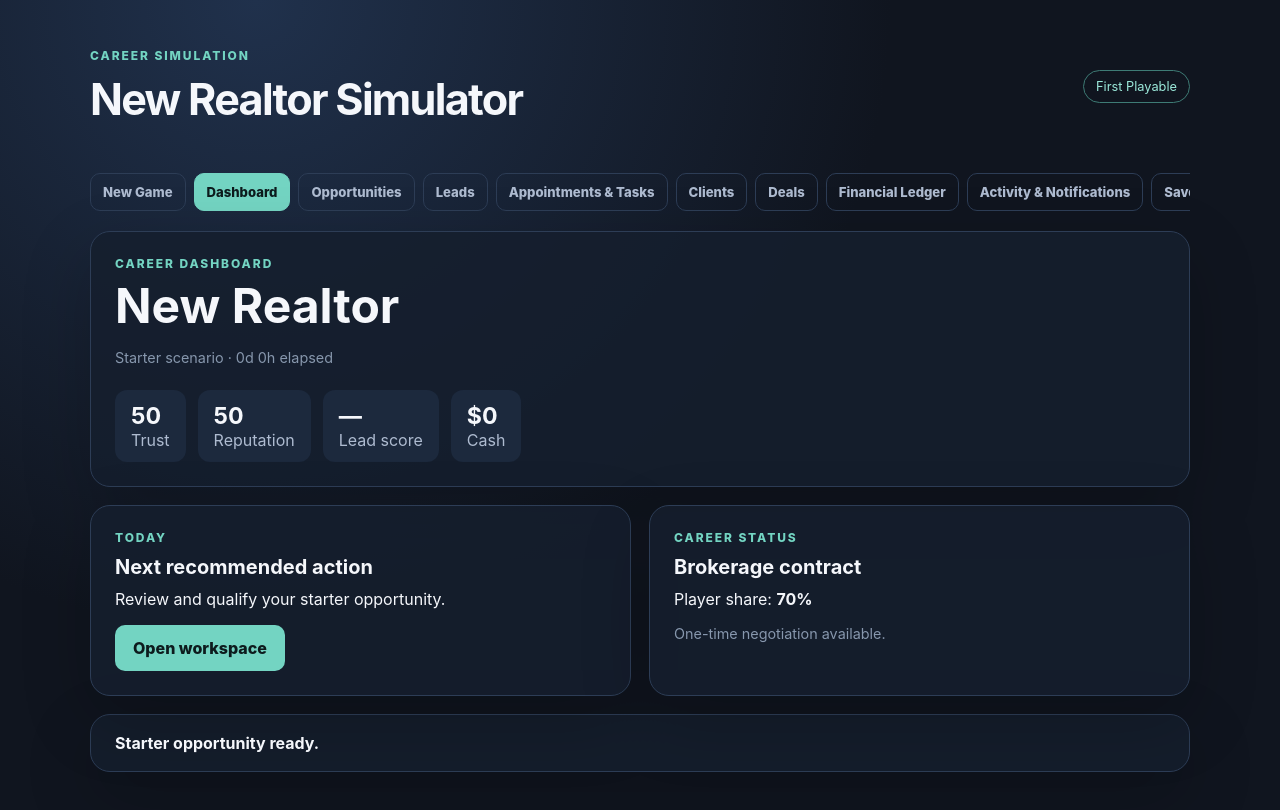
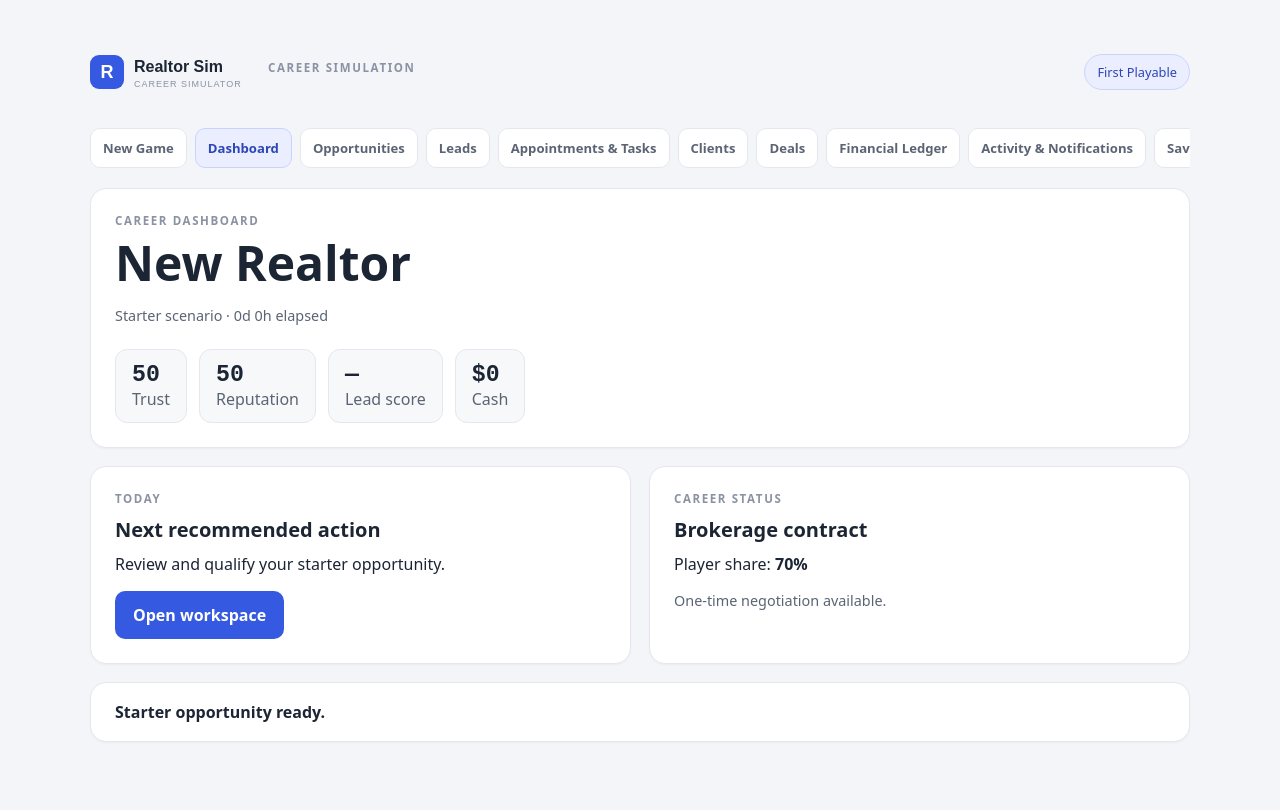
Before and after one commit to christopherebrownjr-cloud/real-estate-simulator, a website built with Vite: page index.html in a window 1280 px wide. Built offline with nearby package versions, Linux system fonts and the light colour scheme.

Commit message:
feat: integrate approved visual design foundation

```diff
--- a/src/main.js
+++ b/src/main.js
@@ -33,7 +33,7 @@ function screenContent() {
 function render() {
   document.querySelector('#app').innerHTML = `
     <section class="shell" aria-labelledby="game-title">
-      <header class="topbar"><div><p class="eyebrow">CAREER SIMULATION</p><h1 id="game-title">New Realtor Simulator</h1></div><span class="status">First Playable</span></header>
+      <header class="topbar"><div class="brand"><img src="/real-estate-simulator/assets/realtor-sim-logo.svg" alt="Realtor Sim" /><div><p class="eyebrow">CAREER SIMULATION</p><h1 id="game-title">New Realtor Simulator</h1></div></div><span class="status">First Playable</span></header>
       <nav class="nav" aria-label="Primary navigation">${navItems.map(([key, label]) => `<button type="button" class="nav-button ${screen === key ? 'active' : ''}" aria-current="${screen === key ? 'page' : 'false'}" data-screen="${key}">${label}</button>`).join('')}</nav>
       <main id="main-content" tabindex="-1">${screenContent()}</main>
       <section class="card feedback" role="status" aria-live="polite"><strong>${message}</strong></section>
--- a/src/styles.css
+++ b/src/styles.css
@@ -1,41 +1,29 @@
-:root { font-family: Inter, ui-sans-serif, system-ui, sans-serif; color: #f5f7fb; background: #10151f; font-synthesis: none; }
+:root { font-family: 'Instrument Sans', ui-sans-serif, system-ui, sans-serif; color: #1c2534; background: #f4f5f8; font-synthesis: none; }
 * { box-sizing: border-box; }
-body { margin: 0; min-width: 320px; min-height: 100vh; background: radial-gradient(circle at 20% 0%, #20314c, #10151f 48%); }
+body { margin: 0; min-width: 320px; min-height: 100vh; background: #f4f5f8; }
 .shell { width: min(1100px, calc(100% - 40px)); margin: 0 auto; padding: 32px 0 64px; }
-.topbar { display: flex; align-items: center; justify-content: space-between; gap: 24px; padding: 16px 0 48px; }
+.topbar { display: flex; align-items: center; justify-content: space-between; gap: 24px; padding: 16px 0 32px; }
+.brand { align-items: center; display: flex; gap: 18px; } .brand img { display: block; height: 48px; width: 160px; } .brand h1 { display: none; }
 h1, h2, p { margin-top: 0; } h1 { margin-bottom: 0; font-size: clamp(1.7rem, 4vw, 2.7rem); letter-spacing: -0.04em; } h2 { font-size: clamp(1.6rem, 4vw, 3rem); line-height: 1.05; max-width: 650px; margin-bottom: 18px; }
-.eyebrow { color: #73d4c2; font-size: .75rem; font-weight: 800; letter-spacing: .16em; margin-bottom: 10px; }
-.status { border: 1px solid #3e7b75; border-radius: 999px; color: #9be9da; font-size: .8rem; padding: 8px 12px; white-space: nowrap; }
-.card { background: rgba(22, 31, 46, .86); border: 1px solid #2d3d56; border-radius: 20px; box-shadow: 0 24px 70px rgba(0,0,0,.2); }
+.eyebrow { color: #8a92a3; font-size: .72rem; font-weight: 800; letter-spacing: .14em; margin-bottom: 10px; }
+.status { background: #eaeeff; border: 1px solid #c9d3ff; border-radius: 999px; color: #2c46b8; font-size: .8rem; padding: 8px 12px; white-space: nowrap; }
+.card { background: #fff; border: 1px solid #e4e7ee; border-radius: 16px; box-shadow: 0 1px 2px rgba(16,24,40,.04); }
 .nav { display: flex; gap: 8px; overflow-x: auto; padding: 0 0 20px; scrollbar-width: thin; }
-.nav-button { background: transparent; border: 1px solid #2d3d56; color: #aebbd0; cursor: pointer; font-size: .82rem; padding: 10px 12px; white-space: nowrap; }
-.nav-button.active { background: #73d4c2; border-color: #73d4c2; color: #0d1b1d; }
-.nav-button:focus-visible, button:focus-visible { outline: 3px solid #f6d365; outline-offset: 3px; }
+.nav-button { background: #fff; border: 1px solid #e4e7ee; border-radius: 10px; color: #5b6474; cursor: pointer; font-size: .82rem; padding: 10px 12px; white-space: nowrap; }
+.nav-button.active { background: #eaeeff; border-color: #c9d3ff; color: #2c46b8; font-weight: 700; }
+.nav-button:focus-visible, button:focus-visible { outline: 3px solid #3559e0; outline-offset: 3px; }
 .page { min-height: 360px; padding: clamp(24px, 5vw, 48px); }
-.form { display: grid; gap: 10px; max-width: 440px; margin-top: 28px; }
-.form label { color: #c2ccdb; font-size: .9rem; font-weight: 700; }
-.form input { background: #101a29; border: 1px solid #50627b; border-radius: 10px; color: #f5f7fb; font: inherit; padding: 13px 14px; }
-.form input:focus { border-color: #73d4c2; outline: 3px solid rgba(115, 212, 194, .2); }
-.entity-row { align-items: center; border-bottom: 1px solid #2d3d56; display: flex; gap: 16px; justify-content: space-between; padding: 15px 0; }
-.opportunity-card { align-items: center; background: #1c293d; border: 1px solid #3c526e; border-radius: 14px; color: #f5f7fb; cursor: pointer; display: flex; font: inherit; justify-content: space-between; padding: 18px; text-align: left; width: 100%; }
-.opportunity-card:hover, .opportunity-card:focus { border-color: #73d4c2; outline: 2px solid rgba(115, 212, 194, .2); }
-.opportunity-card small { color: #9eacc0; display: block; margin-top: 6px; }
-.detail-grid { display: grid; gap: 12px; grid-template-columns: repeat(3, minmax(0, 1fr)); margin: 28px 0; }
-.detail-grid > div { background: #1c293d; border-radius: 12px; display: grid; gap: 6px; padding: 16px; }
-.label { color: #8fa0b6; font-size: .75rem; text-transform: uppercase; letter-spacing: .08em; }
-.mono { font-family: ui-monospace, SFMono-Regular, monospace; font-size: .78rem; overflow-wrap: anywhere; }
-.badge { background: #203b4b; border-radius: 999px; color: #9be9da; font-size: .8rem; padding: 6px 10px; }
-.subheading { border-top: 1px solid #2d3d56; margin-top: 30px; padding-top: 24px; }
-.grid { display: grid; grid-template-columns: repeat(2, minmax(0, 1fr)); gap: 18px; }
-.grid .card { padding: 24px; min-height: 180px; }
-.hero { grid-column: 1 / -1; }
-h3 { font-size: 1.25rem; margin: 0 0 10px; }
-.metrics { display: flex; flex-wrap: wrap; gap: 12px; margin-top: 24px; }
-.metrics span { background: #1c293d; border-radius: 12px; color: #aebbd0; padding: 12px 16px; }
-.metrics b { color: #f5f7fb; display: block; font-size: 1.45rem; }
-.feedback { align-items: center; display: flex; justify-content: space-between; margin-top: 18px; padding: 18px 24px; }
-.feedback .actions { margin: 0; }
-.welcome { padding: clamp(28px, 7vw, 72px); } .welcome > p:not(.eyebrow):not(.note) { color: #c2ccdb; font-size: 1.08rem; line-height: 1.65; max-width: 650px; }
-.actions { display: flex; flex-wrap: wrap; gap: 12px; margin: 30px 0 18px; } button { border: 0; border-radius: 10px; background: #73d4c2; color: #0d1b1d; cursor: not-allowed; font: inherit; font-weight: 800; padding: 13px 18px; } button.secondary { background: transparent; border: 1px solid #50627b; color: #d8e2f0; }
-.note { color: #8797ad; font-size: .9rem; margin-bottom: 0; }
-@media (max-width: 700px) { .grid { grid-template-columns: 1fr; } .feedback { align-items: flex-start; flex-direction: column; gap: 12px; } .detail-grid { grid-template-columns: 1fr; } }
+.form { display: grid; gap: 10px; max-width: 440px; margin-top: 28px; } .form label { color: #5b6474; font-size: .9rem; font-weight: 700; } .form input { background: #fff; border: 1px solid #d3d8e2; border-radius: 10px; color: #1c2534; font: inherit; padding: 13px 14px; } .form input:focus { border-color: #3559e0; outline: 3px solid rgba(53,89,224,.2); }
+.entity-row { align-items: center; border-bottom: 1px solid #e4e7ee; display: flex; gap: 16px; justify-content: space-between; padding: 15px 0; }
+.opportunity-card { align-items: center; background: #fff; border: 1px solid #e4e7ee; border-radius: 14px; color: #1c2534; cursor: pointer; display: flex; font: inherit; justify-content: space-between; padding: 18px; text-align: left; width: 100%; }
+.opportunity-card:hover, .opportunity-card:focus { border-color: #c9d3ff; box-shadow: 0 2px 8px rgba(53,89,224,.08); outline: 2px solid rgba(53,89,224,.15); } .opportunity-card small { color: #5b6474; display: block; margin-top: 6px; }
+.detail-grid { display: grid; gap: 12px; grid-template-columns: repeat(3, minmax(0, 1fr)); margin: 28px 0; } .detail-grid > div { background: #f7f8fa; border: 1px solid #e4e7ee; border-radius: 12px; display: grid; gap: 6px; padding: 16px; }
+.label { color: #8a92a3; font-size: .75rem; text-transform: uppercase; letter-spacing: .08em; } .mono { font-family: ui-monospace, SFMono-Regular, monospace; font-size: .78rem; overflow-wrap: anywhere; }
+.badge { background: #eaeeff; border: 1px solid #c9d3ff; border-radius: 999px; color: #2c46b8; font-size: .8rem; padding: 6px 10px; } .subheading { border-top: 1px solid #e4e7ee; margin-top: 30px; padding-top: 24px; }
+.grid { display: grid; grid-template-columns: repeat(2, minmax(0, 1fr)); gap: 18px; } .grid .card { padding: 24px; min-height: 180px; } .hero { grid-column: 1 / -1; } h3 { font-size: 1.25rem; margin: 0 0 10px; }
+.metrics { display: flex; flex-wrap: wrap; gap: 12px; margin-top: 24px; } .metrics span { background: #f7f8fa; border: 1px solid #e4e7ee; border-radius: 12px; color: #5b6474; padding: 12px 16px; } .metrics b { color: #1c2534; display: block; font-family: ui-monospace, SFMono-Regular, monospace; font-size: 1.45rem; }
+.feedback { align-items: center; display: flex; justify-content: space-between; margin-top: 18px; padding: 18px 24px; } .feedback .actions { margin: 0; }
+.welcome { padding: clamp(28px, 7vw, 72px); } .welcome > p:not(.eyebrow):not(.note) { color: #5b6474; font-size: 1.08rem; line-height: 1.65; max-width: 650px; }
+.actions { display: flex; flex-wrap: wrap; gap: 12px; margin: 30px 0 18px; } button { border: 0; border-radius: 10px; background: #3559e0; color: #fff; cursor: pointer; font: inherit; font-weight: 700; padding: 13px 18px; } button:hover { background: #2c46b8; } button.secondary { background: #fff; border: 1px solid #d3d8e2; color: #1c2534; }
+.note { color: #5b6474; font-size: .9rem; margin-bottom: 0; }
+@media (max-width: 700px) { .shell { width: min(100% - 32px, 1100px); padding-top: 16px; } .brand img { height: 40px; width: 134px; } .brand .eyebrow { display: none; } .grid { grid-template-columns: 1fr; } .feedback { align-items: flex-start; flex-direction: column; gap: 12px; } .detail-grid { grid-template-columns: 1fr; } }
```
Also changed, not shown: public/assets/realtor-sim-logo.svg (added).
